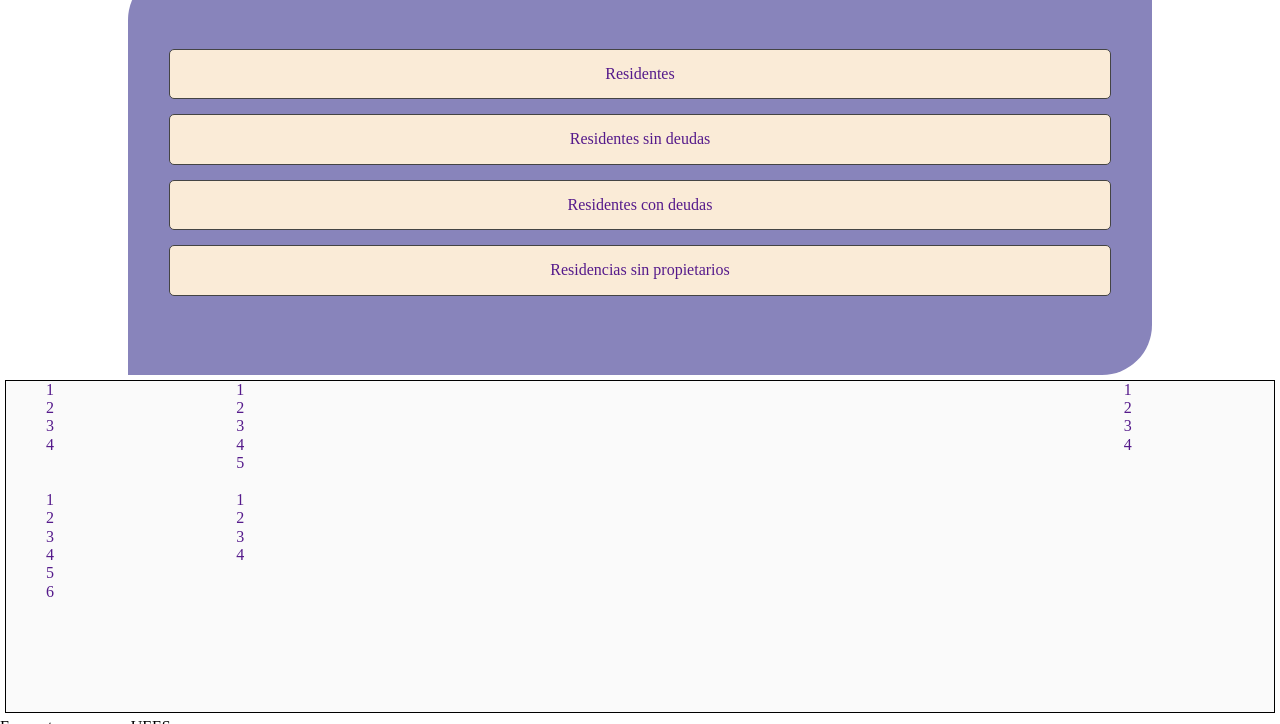
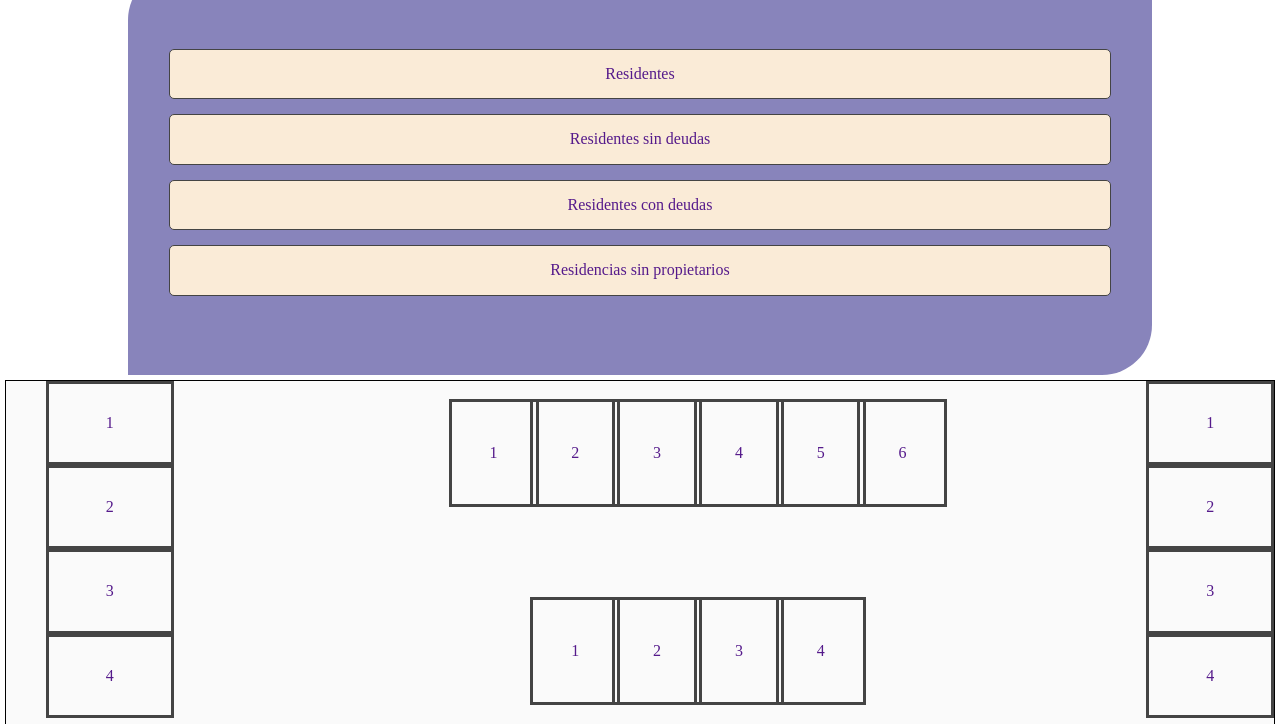
Before and after one commit to joselalangui/Proyecto-de-Desarrollo-Web, a website: page administrador.html in a window 1280 px wide. Shown: the part 76-800 px from the top of the page. Drawn offline with nearby package versions, Linux system fonts and the light colour scheme.

Commit message:
Update administrador.css
Ubicación correspondientes de cada manzana y ajuste de botones

```diff
--- a/administrador.css
+++ b/administrador.css
@@ -36,3 +36,82 @@
     background:rgb(136, 132, 187);
     border-radius: 50px 0;
 }
+.Manzana1, .Manzana2, .Manzana3, .Manzana4, .Manzana5 {
+    margin: 0;
+}
+
+.Manzana1 {
+    grid-column: 3;
+    grid-row: 1 / span 3;
+}
+
+.Manzana3 {
+    grid-column: 1;
+    grid-row: 1 / span 3;
+}
+
+.Manzana2, .Manzana4, .Manzana5 {
+    grid-column: 2;
+    align-items: center;
+    justify-content: center;
+    display: flex;
+}
+.Manzana4 {
+    grid-row: 1;
+}
+.Manzana2 {
+    grid-row: 3;
+}
+.Manzana2 li, .Manzana4 li, .Manzana5 li {
+    display: inline-block;
+    margin: 0;
+    padding: 4% 4% 0 4%;
+}
+
+.Manzana1 .v1 {
+    border: #444 solid;
+    margin: 0 0 0 15%;
+    padding: 20%;
+    justify-content: center;
+    align-items: center;
+    display: flex;
+}
+.Manzana3 .v1 {
+    border: #444 solid;
+    margin: 0 15% 0 0;
+    padding: 20%;
+    justify-content: center;
+    align-items: center;
+    display: flex;
+}
+.Manzana2 .v5 {
+    border: #444 solid;
+    margin: 0 0 15% 0;
+    padding: 300%;
+    justify-content: center;
+    align-items: center;
+    display: flex;
+}
+.Manzana4 li {
+    padding: 0 4% 4% 4%;
+}
+.Manzana4 .v5 {
+    border: #444 solid;
+    margin: 0 0 15% 0;
+    padding: 300%;
+    justify-content: center;
+    align-items: center;
+    display: flex;
+}
+
+.Manzana5 li {
+    padding: 4%;
+}
+.Manzana5 .v5 {
+    border: #444 solid;
+    margin: 15% 0;
+    padding: 300%;
+    justify-content: center;
+    align-items: center;
+    display: flex;
+}
```
